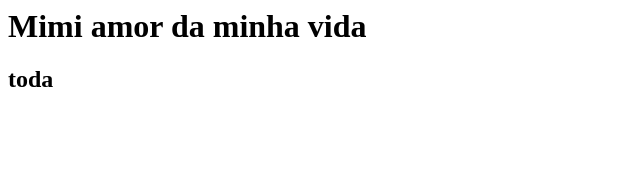
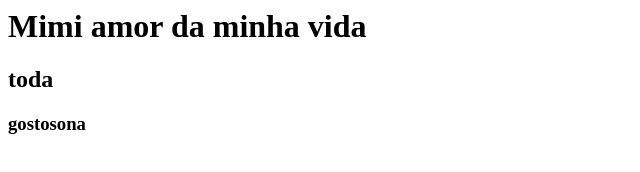
Before and after one commit to gleidsoncosta/teste, a plain HTML site: page index.html in a window 1280 px wide. Shown: the whole page, without its empty margins (0-640 px from the left). Drawn offline with Linux system fonts and the light colour scheme.

Commit message:
Update index.html
alteracao feita

```diff
--- a/index.html
+++ b/index.html
@@ -1,2 +1,3 @@
 <h1>Mimi amor da minha vida</h1>
 <h2>toda</h2>
+<h3>gostosona</h3>
```
